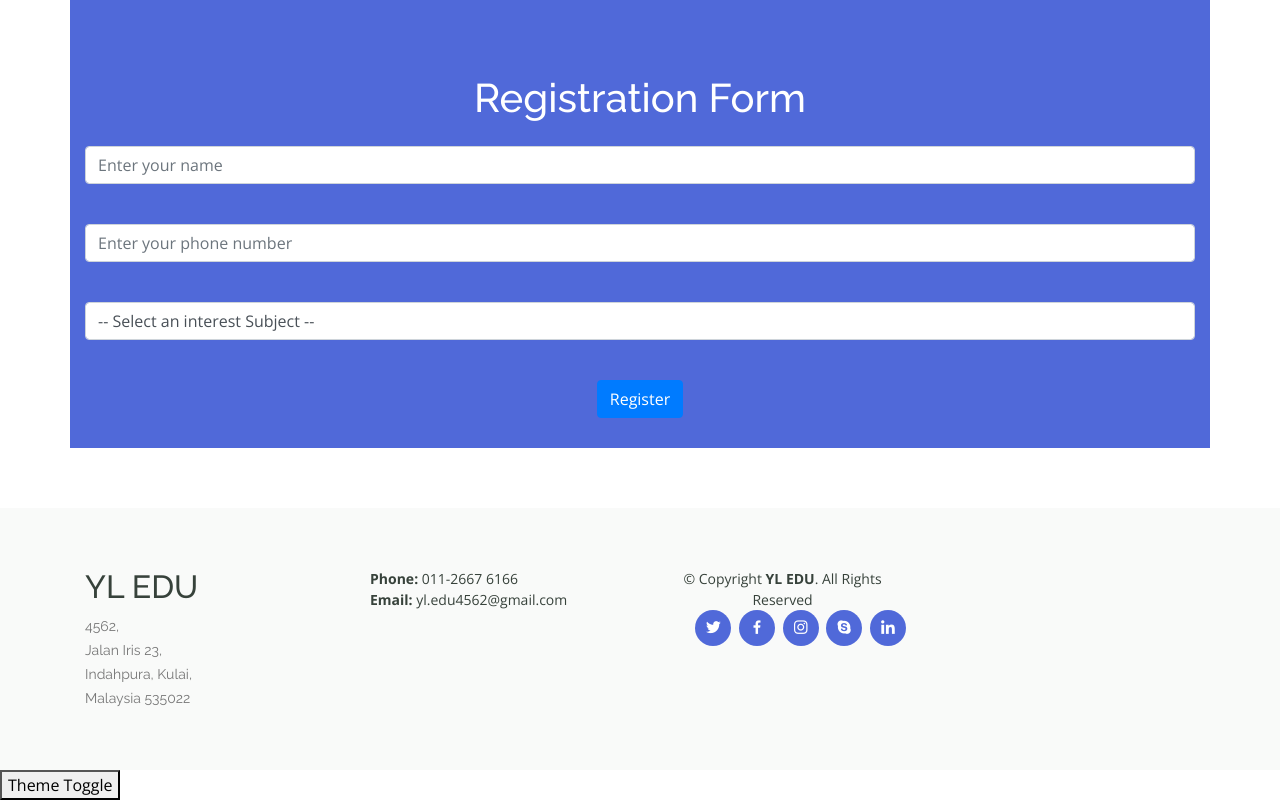
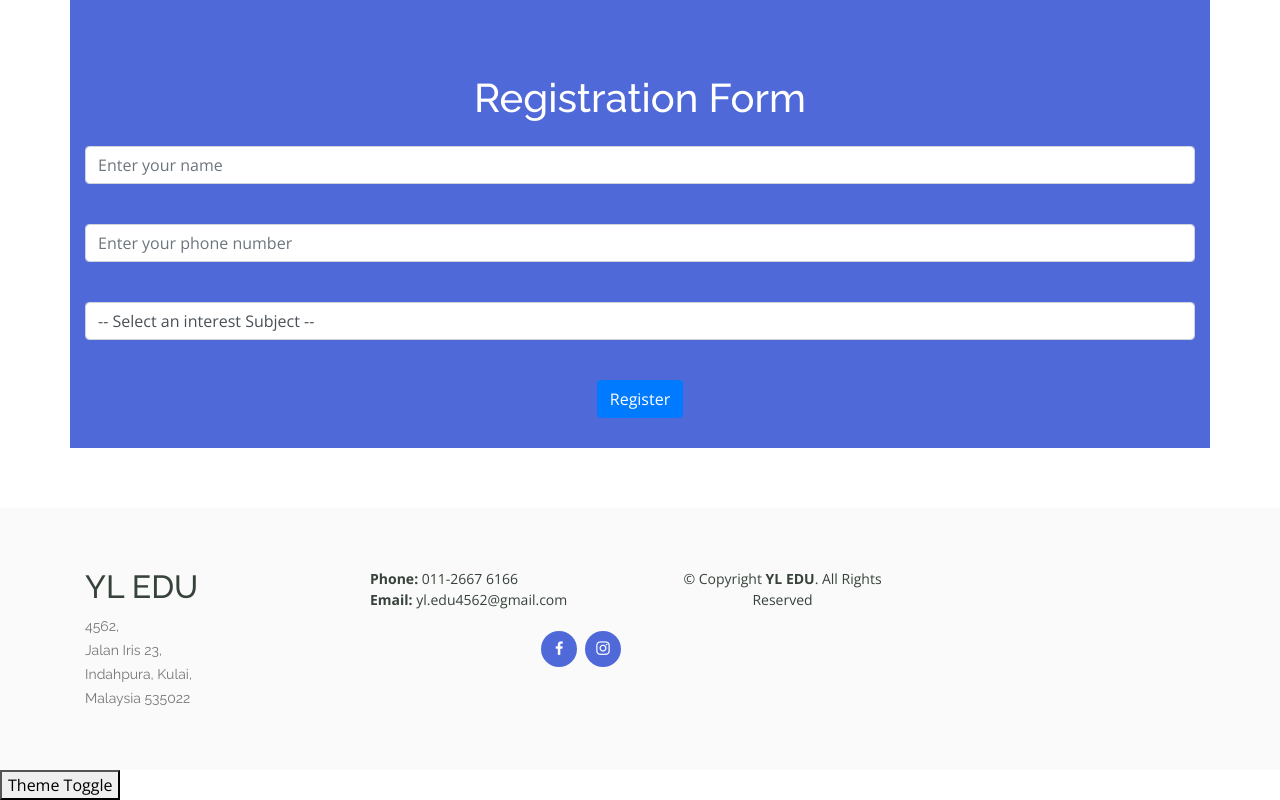
Before and after one commit to boon416/MiniProject.github.io, a plain HTML site: page YLEdu/tutor.html in a window 1280 px wide. Shown: the part 1938-2738 px from the top of the page. Drawn offline with nearby package versions, Linux system fonts and the light colour scheme.

Commit message:
Update tutor.html
update file

```diff
--- a/YLEdu/tutor.html
+++ b/YLEdu/tutor.html
@@ -350,7 +350,12 @@
                     </div>
                     <div class="col-lg-3 col-md-6 footer-contact">
                         <strong>Phone:</strong> 011-2667 6166<br>
-              	<strong>Email:</strong> yl.edu4562@gmail.com<br>
+                        <strong>Email:</strong> yl.edu4562@gmail.com<br><br>
+                        <div class="credits"></div>
+                        <div class="social-links text-center text-md-right pt-3 pt-md-0">
+                            <a href="https://www.facebook.com/YLeducationkulai" class="facebook"><i class="bx bxl-facebook"></i></a>
+                            <a href="https://www.instagram.com/yl.edukulai/?fbclid=IwAR2eKJDXEs85BR3GsdOOVBKZLJPB3C3KmLbRPePChDE_oiJFnnyMNTQMHF8" class="instagram"><i class="bx bxl-instagram"></i></a>
+                        </div>
                     </div>
 
                     <div class="col-lg-3 col-md-6 footer-contact">
@@ -359,15 +364,9 @@
                             <div class="copyright">
                                 &copy; Copyright <strong><span>YL EDU</span></strong>. All Rights Reserved
                             </div>
-        <div class="credits">
-
                         </div>
-      <div class="social-links text-center text-md-right pt-3 pt-md-0">
-        <a href="#" class="twitter"><i class="bx bxl-twitter"></i></a>
-        <a href="#" class="facebook"><i class="bx bxl-facebook"></i></a>
-        <a href="#" class="instagram"><i class="bx bxl-instagram"></i></a>
-        <a href="#" class="google-plus"><i class="bx bxl-skype"></i></a>
-        <a href="#" class="linkedin"><i class="bx bxl-linkedin"></i></a>
+                    </div>
+                </div>
             </div>
         </div>
     </footer><!-- End Footer -->
```
Lines whose indentation alone changed are shown as unchanged.
